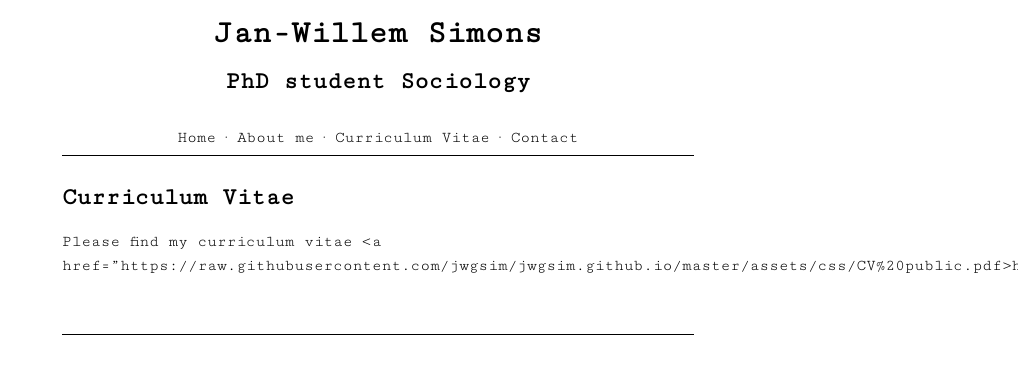
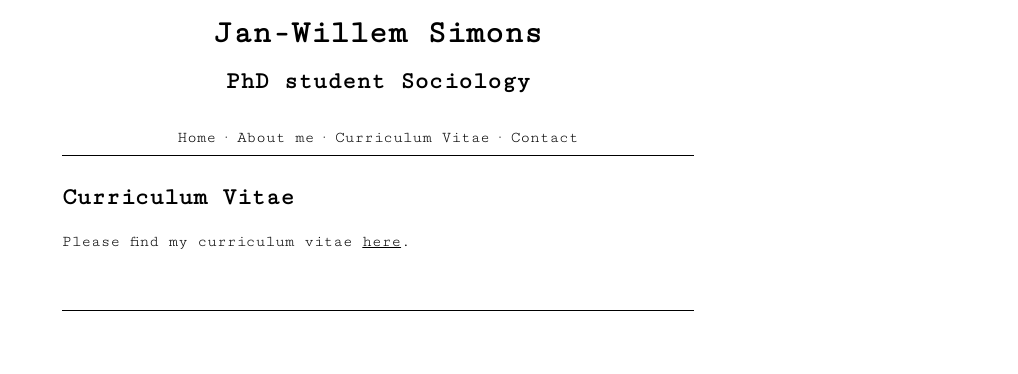
Before and after one commit to jwgsim/jwgsim.github.io, a Jekyll site: the page built from curriculumvitae.md, in a window 1280 px wide. Shown: the top 374 px of the page, without its empty margins (262-1280 px from the left). Built offline with Jekyll 4.4.1, drawn with Linux system fonts in a browser that asks for light colours.

Commit message:
Update curriculumvitae.md

```diff
--- a/curriculumvitae.md
+++ b/curriculumvitae.md
@@ -4,4 +4,4 @@ title: Curriculum Vitae
 permalink: /curriculumvitae/
 ---
 
-Please find my curriculum vitae <a href="https://raw.githubusercontent.com/jwgsim/jwgsim.github.io/master/assets/css/CV%20public.pdf>here</a>.
+Please find my curriculum vitae <a href="https://raw.githubusercontent.com/jwgsim/jwgsim.github.io/master/assets/css/CV%20public.pdf">here</a>.
```
